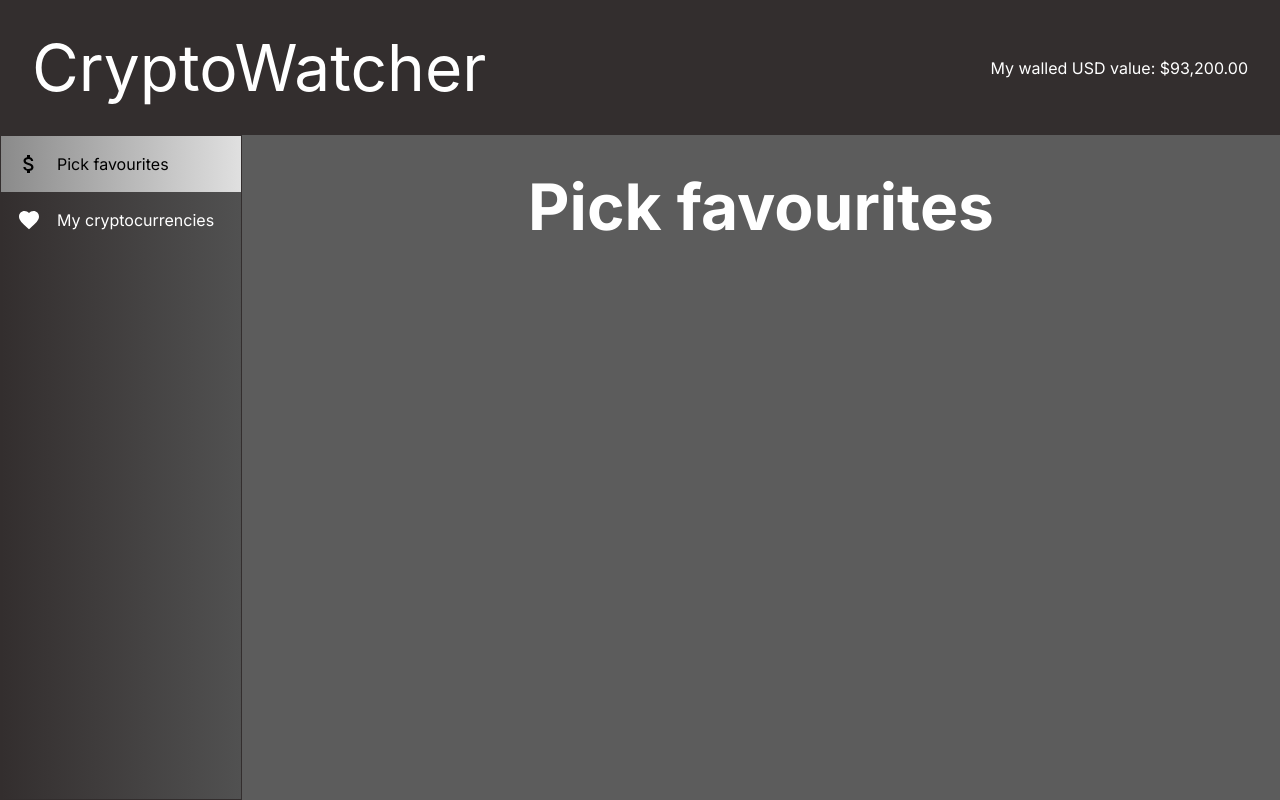
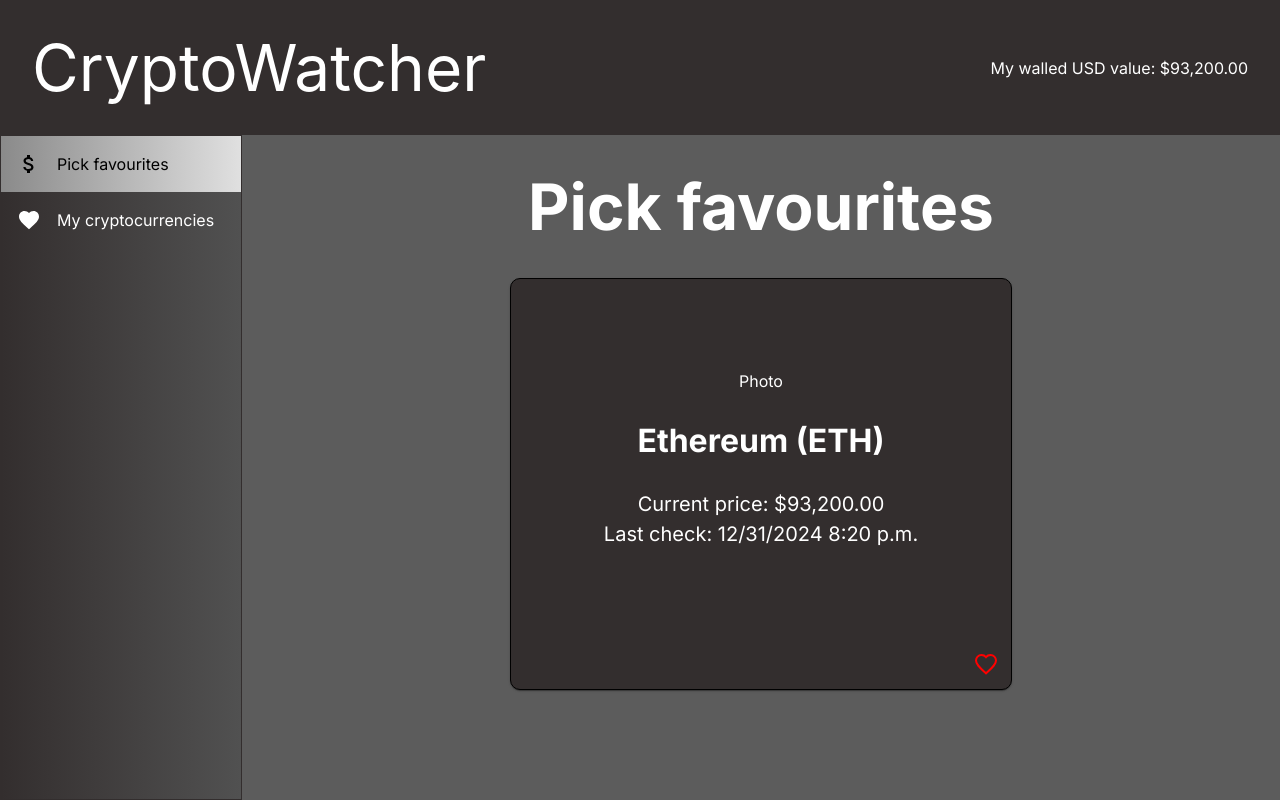
Before and after one commit to pawelz00/crypto-watcher, a React (Vite) app: page / in a window 1280 px wide. Built offline with nearby package versions, Linux system fonts and the light colour scheme; a web font is replaced by a local one.

Commit message:
feat: add Card component with price and favorite functionality WIP

```diff
--- a/src/components/RightPanel.tsx
+++ b/src/components/RightPanel.tsx
@@ -1,4 +1,5 @@
 import { Box, Typography } from "@mui/material";
+import Card from "./main/Card";
 
 export default function RightPanel() {
   return (
@@ -20,6 +21,7 @@ export default function RightPanel() {
       >
         Pick favourites
       </Typography>
+      <Card />
     </Box>
   );
 }
--- /dev/null
+++ b/src/components/main/Card.tsx
@@ -0,0 +1,76 @@
+import { Card, CardActions, CardContent, Typography } from "@mui/material";
+import { IconButton } from "@mui/material";
+import { Favorite, FavoriteOutlined } from "@mui/icons-material";
+
+export default function CardComponent() {
+  return (
+    <Card
+      sx={{
+        maxWidth: 500,
+        minHeight: 410,
+        margin: "auto",
+        backgroundColor: "primary.main",
+        color: "#fff",
+        borderRadius: "10px",
+        border: "1px solid #000",
+        textAlign: "center",
+        display: "flex",
+        flexDirection: "column",
+      }}
+    >
+      <CardContent
+        sx={{
+          flex: "1 1 auto",
+          display: "flex",
+          flexDirection: "column",
+          alignItems: "center",
+          justifyContent: "center",
+          gap: 3,
+        }}
+      >
+        <Typography>Photo</Typography>
+        <Typography
+          sx={{
+            fontSize: "2rem",
+            fontWeight: "bold",
+          }}
+        >
+          Ethereum (ETH)
+        </Typography>
+        <Typography
+          sx={{
+            fontSize: "1.25rem",
+          }}
+        >
+          Current price: $93,200.00
+          <br />
+          Last check: 12/31/2024 8:20 p.m.
+        </Typography>
+      </CardContent>
+      <CardActions
+        disableSpacing
+        sx={{
+          justifyContent: "end",
+        }}
+      >
+        <IconButton
+          aria-label="Add to favorites"
+          size="small"
+          sx={{
+            color: "#fff",
+          }}
+        >
+          {/* <FavoriteOutlined /> */}
+          <Favorite
+            sx={{
+              color: "#ff0000",
+              fill: "none",
+              stroke: "#ff0000",
+              strokeWidth: 2,
+            }}
+          />
+        </IconButton>
+      </CardActions>
+    </Card>
+  );
+}
```
